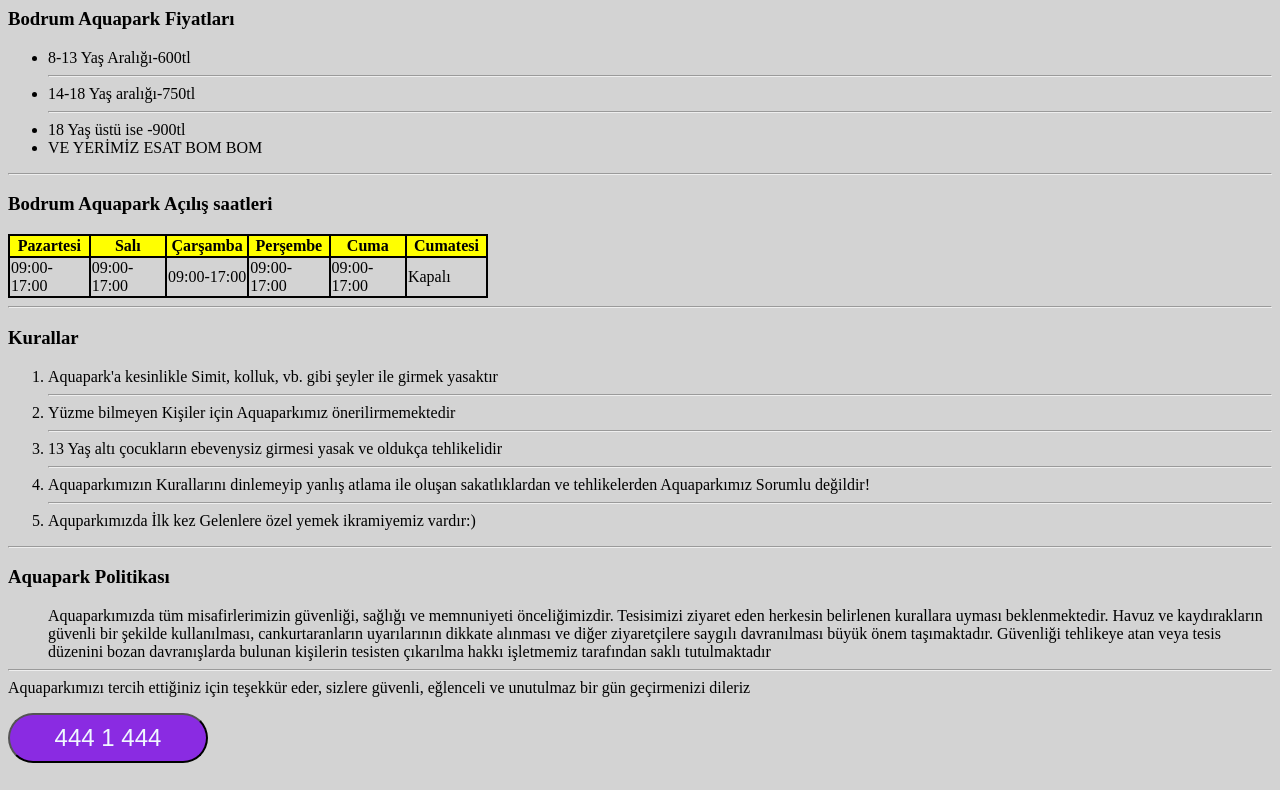
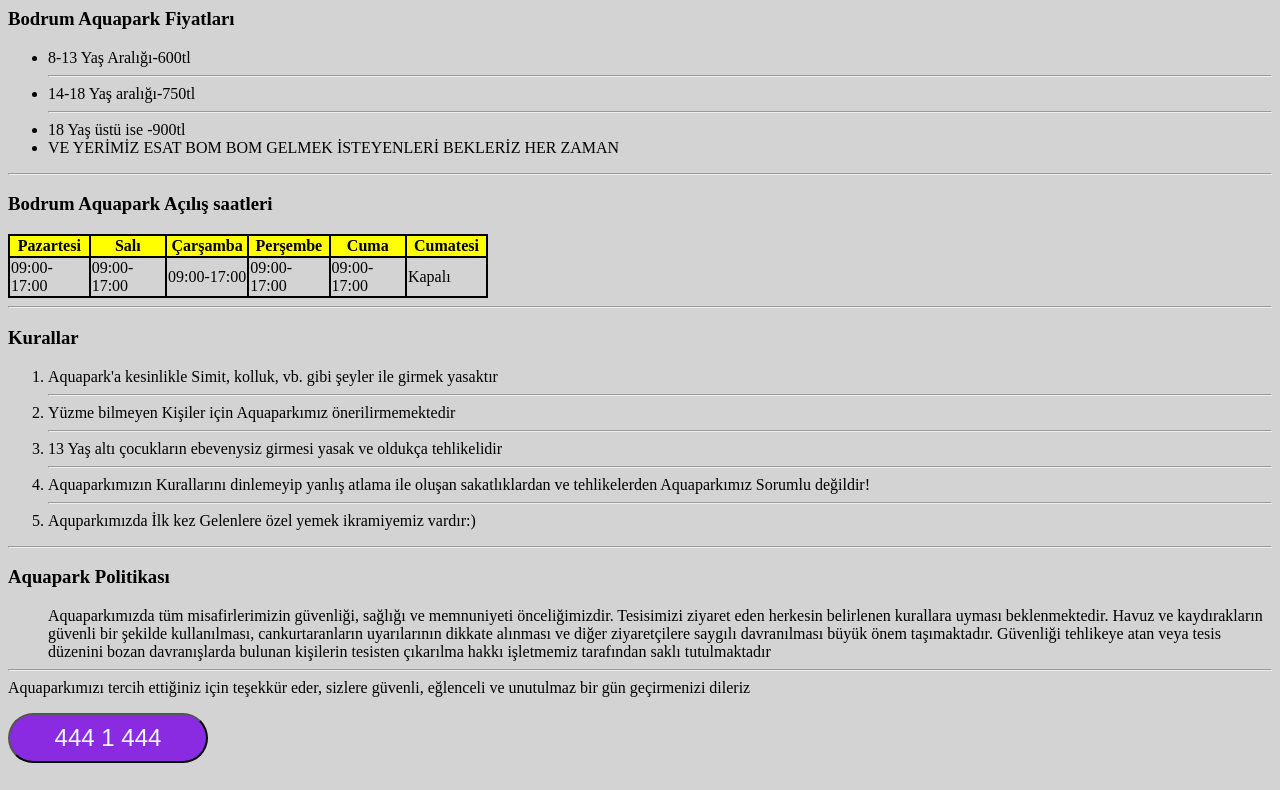
Before and after one commit to hsyin3147/Aquapark-Web-Sites, a plain HTML site: page index.html in a window 1280 px wide. Shown: the top 790 px of the page. Drawn offline with Linux system fonts and the light colour scheme.

Commit message:
Update index.html

```diff
--- a/index.html
+++ b/index.html
@@ -26,7 +26,7 @@
        <li>14-18 Yaş aralığı-750tl</li>
        <hr>
        <li>18 Yaş üstü ise -900tl</li>
-       <li>VE YERİMİZ ESAT BOM BOM</li>
+       <li>VE YERİMİZ ESAT BOM BOM GELMEK İSTEYENLERİ BEKLERİZ HER ZAMAN</li>
   </ul>
   <hr>
   <h3> Bodrum Aquapark Açılış saatleri</h3>
```
